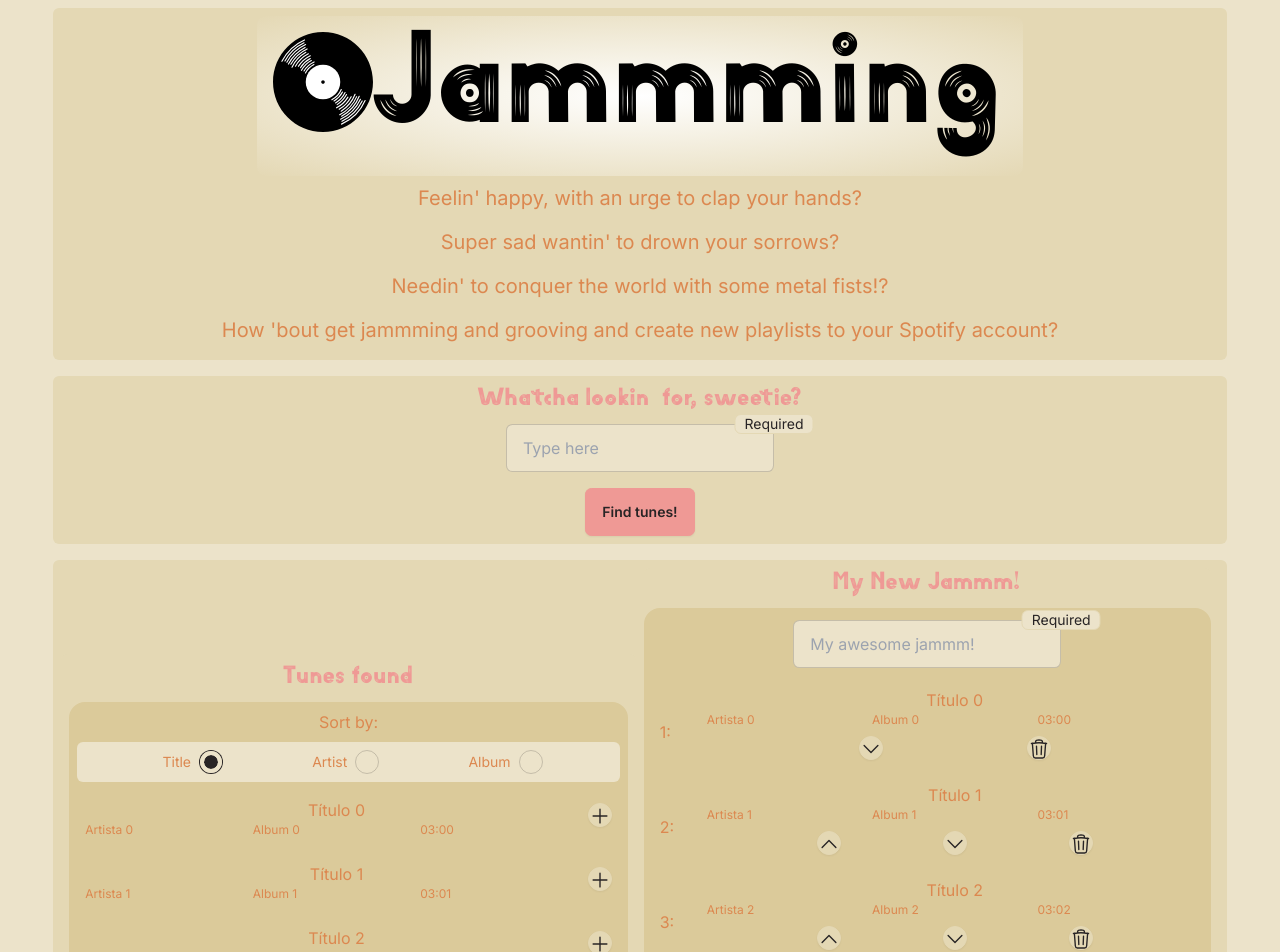
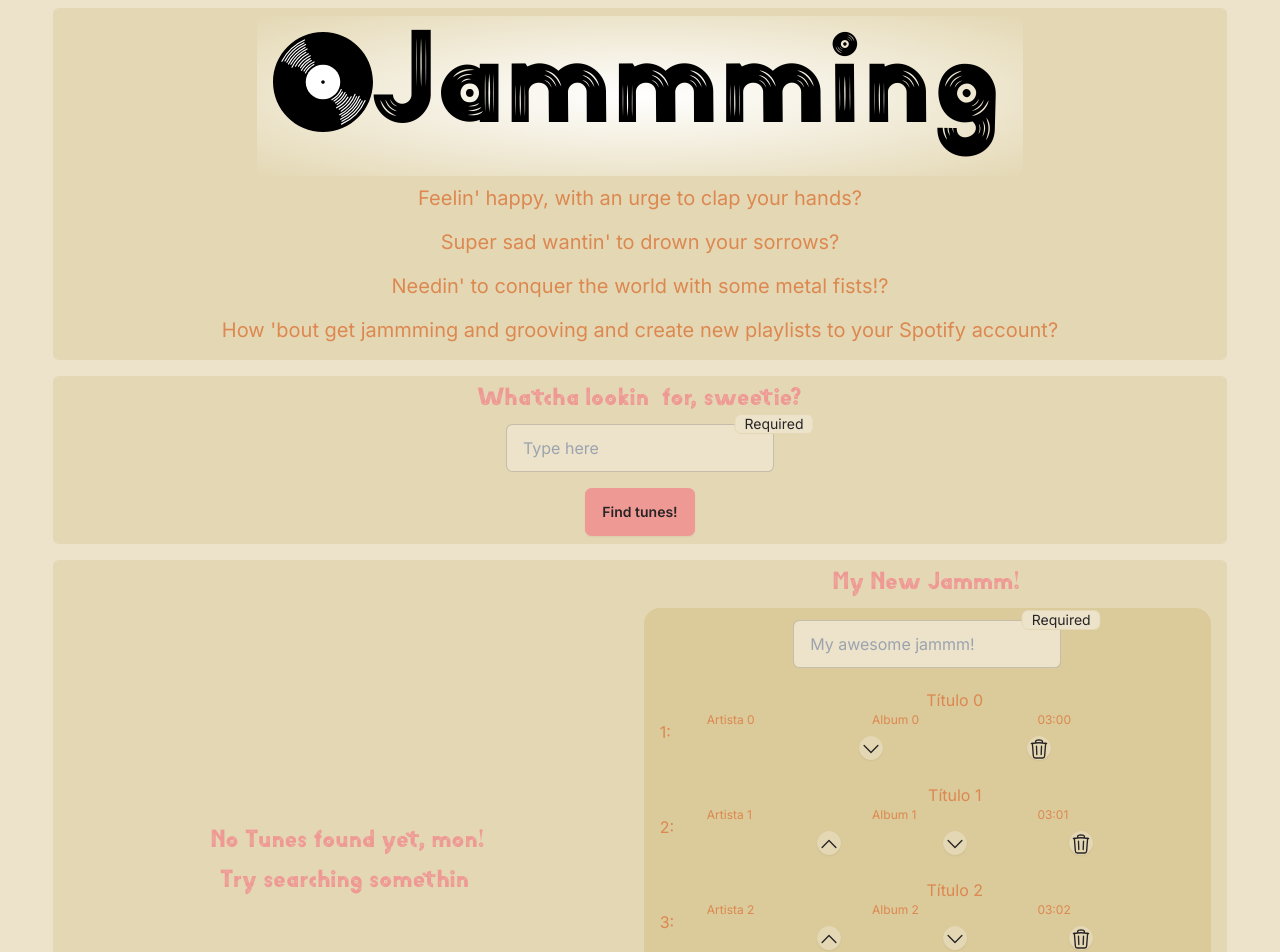
Before and after one commit to caXos/jammming, a Next.js app: page / in a window 1280 px wide. Shown: the top 952 px of the page. Built offline with nearby package versions, Linux system fonts and the light colour scheme.

Commit message:
Added logic
Started creating the logic to search and sort tracks

```diff
--- a/src/app/page.js
+++ b/src/app/page.js
@@ -19,8 +19,39 @@ export default function Home() {
     } else {
       setSearchErrors("");
       alert("Final search string: " + searchParams);
+      setTracks(mockTracks) // Make request to Spotify's API
     }
   };
+
+  const [tracks, setTracks] = useState([]);
+
+  const mockTracks = [
+    {
+      title: "Título 0",
+      artist: "Artista 0",
+      album: "Album 0",
+      time: "03:00",
+    },
+    {
+      title: "Título 1",
+      artist: "Artista 1",
+      album: "Album 1",
+      time: "03:01",
+    },
+    {
+      title: "Título 2",
+      artist: "Artista 2",
+      album: "Album 2",
+      time: "03:02",
+    },
+    {
+      title: "Título 3",
+      artist:
+        "Artista 333333333333333333333333333333333333333333333333333333333333333333333333333333333333333333333333333333333",
+      album: "Album 3",
+      time: "03:03",
+    },
+  ];
 
   return (
     <main className="flex min-h-screen flex-col items-center justify-start gap-4 bg-base-100">
@@ -31,7 +62,7 @@ export default function Home() {
         validateSearchInput={validateSearchInput}
         errorMessage={searchErrors}
       />
-      <SearchResultsContainer />
+      <SearchResultsContainer tracks={tracks} />
       <ThemeSelectorContainer />
     </main>
   );
--- a/src/components/SearchResults.jsx
+++ b/src/components/SearchResults.jsx
@@ -5,43 +5,33 @@ import SortRadios from "./SortRadios";
 
 const amVinylFont = localFont({ src: "../fonts/AMVINYL-Heavy.ttf" });
 
-export default function SearchResults() {
-  const mockTracks = [
-    {
-      trackNumber: 0,
-      ico: "ico",
-      title: "Título 0",
-      artist: "Artista 0",
-      album: "Album 0",
-      time: "03:00",
-    },
-    {
-      trackNumber: 1,
-      ico: "ico",
-      title: "Título 1",
-      artist: "Artista 1",
-      album: "Album 1",
-      time: "03:01",
-    },
-    {
-      trackNumber: 2,
-      ico: "ico",
-      title: "Título 2",
-      artist: "Artista 2",
-      album: "Album 2",
-      time: "03:02",
-    },
-    {
-      trackNumber: 3,
-      ico: "ico",
-      title: "Título 3",
-      artist:
-        "Artista 333333333333333333333333333333333333333333333333333333333333333333333333333333333333333333333333333333333",
-      album: "Album 3",
-      time: "03:03",
-    },
-  ];
+export default function SearchResults({ tracks, addTrack, changeSortBy }) {
+  const handleAddButtonClick = (track) => {
+    addTrack(track);
+  };
+  const sortTracks = (filterString) => {
+    if (filterString === "title") changeSortBy("title");
+    else if (filterString === "artist") changeSortBy("artist");
+    else changeSortBy("album");
+    // changeSortBy(event.target.value)
+  }
 
+  if (tracks.length === 0) {
+    return (
+      <div className="flex flex-col items-center justify-between bg-base-200 p-2 gap-2 rounded-md w-11/12">
+        <span
+          className={`text-2xl text-primary text-center ${amVinylFont.className}`}
+        >
+          No Tunes found yet, mon!{" "}
+        </span>
+        <span
+          className={`text-2xl text-primary text-center ${amVinylFont.className}`}
+        >
+          Try searching somethin&apos;
+        </span>
+      </div>
+    );
+  } else {
     return (
       <>
         <div className="flex flex-col items-center justify-between bg-base-200 p-2 gap-2 rounded-md w-11/12">
@@ -52,15 +42,15 @@ export default function SearchResults() {
           </span>
           <div className="flex flex-col items-center justify-evenly bg-base-300 p-2 gap-2 rounded-2xl w-full">
             <span className="text-accent">Sort by:</span>
-          <SortRadios />
-          {mockTracks.map((track, index) => {
+            <SortRadios sortTracks={sortTracks} />
+            {tracks.map((track, index) => {
               return (
                 <div
                   key={index}
                   className="w-full flex items-center py-2 hover:bg-base-200 rounded-md p-2"
                 >
                   <Track track={track} />
-                <div className="md:tooltip" data-tip="Add to tracklist">
+                  <div className="md:tooltip" data-tip="Add to tracklist" onClick={() => handleAddButtonClick(track)}>
                     <CircleButton icon="add" />
                   </div>
                 </div>
@@ -71,3 +61,4 @@ export default function SearchResults() {
       </>
     );
   }
+}
--- a/src/components/SearchResultsContainer.jsx
+++ b/src/components/SearchResultsContainer.jsx
@@ -1,12 +1,35 @@
+"use client";
 import SearchResults from "./SearchResults";
 import TrackList from "./TrackList";
+import { useState } from "react";
 
-export default function SearchResultsContainer() {
+export default function SearchResultsContainer({ tracks }) {
+  const [trackList, setTrackList] = useState(tracks);
+
+  const addTrack = (track) => {
+    setTrackList([...trackList, track]);
+  };
+
+  const [sortBy, setSortBy] = useState("title");
+
+  const changeSortBy = (desiredSort) => {
+    setSortBy(desiredSort);
+    sortTracks();
+  };
+
+  const sortTracks = () => {
+    let sortedTracks = [];
+    console.log(sortBy + "no searchresultcontainer");
+  };
   return (
     <>
       <div className="flex flex-col md:flex-row items-center justify-between bg-base-200 p-2 rounded-md w-11/12">
-                <SearchResults />
-                <TrackList />
+        <SearchResults
+          tracks={tracks}
+          addTrack={addTrack}
+          changeSortBy={changeSortBy}
+        />
+        <TrackList tracks={trackList} />
       </div>
     </>
   );
--- a/src/components/SortRadios.jsx
+++ b/src/components/SortRadios.jsx
@@ -1,20 +1,47 @@
-export default function SortRadios() {
+"use client";
+export default function SortRadios({ sortTracks }) {
+  const handleClick = (event) => {
+    sortTracks(event.target.value);
+  };
+
   return (
-        <>
     <div className="flex justify-evenly w-full bg-base-100 rounded-md">
-            <label className="label cursor-pointer">
-                <span className="label-text px-2 text-accent">Title</span>
-                <input type="radio" name="sort-radio" className="radio" value="title" defaultChecked />
+      <label
+        className="label cursor-pointer"
+        onClick={handleClick}
+      >
+        <span
+          className="label-text px-2 text-accent"
+          onChange={() => {
+            handleClick;
+          }}
+        >
+          Title
+        </span>
+        <input
+          type="radio"
+          name="sort-radio"
+          className="radio"
+          value="title"
+          defaultChecked
+        />
       </label>
-            <label className="label cursor-pointer">
+      <label
+        className="label cursor-pointer"
+        onClick={handleClick}
+      >
         <span className="label-text px-2 text-accent">Artist</span>
-                <input type="radio" name="sort-radio" className="radio" value="artist" />
+        <input
+          type="radio"
+          name="sort-radio"
+          className="radio"
+          value="artist"
+        />
       </label>
-            <label className="label cursor-pointer">
+      <label className="label cursor-pointer" onClick={handleClick}>
         <span className="label-text px-2 text-accent">Album</span>
         <input type="radio" name="sort-radio" className="radio" value="album" />
       </label>
     </div>
-        </>
   );
 }
--- a/src/components/TrackList.jsx
+++ b/src/components/TrackList.jsx
@@ -47,7 +47,7 @@ const mockTracks = [
 const trackTimes = null;
 // https://stackoverflow.com/questions/9640266/convert-hhmmss-string-to-seconds-only-in-javascript
 
-export default function TrackList() {
+export default function TrackList({tracks}) {
   const [jammmName, setJammmName] = useState("");
 
   const handleJammmNameInput = (event) => {
```
Lines whose indentation alone changed are shown as unchanged.
